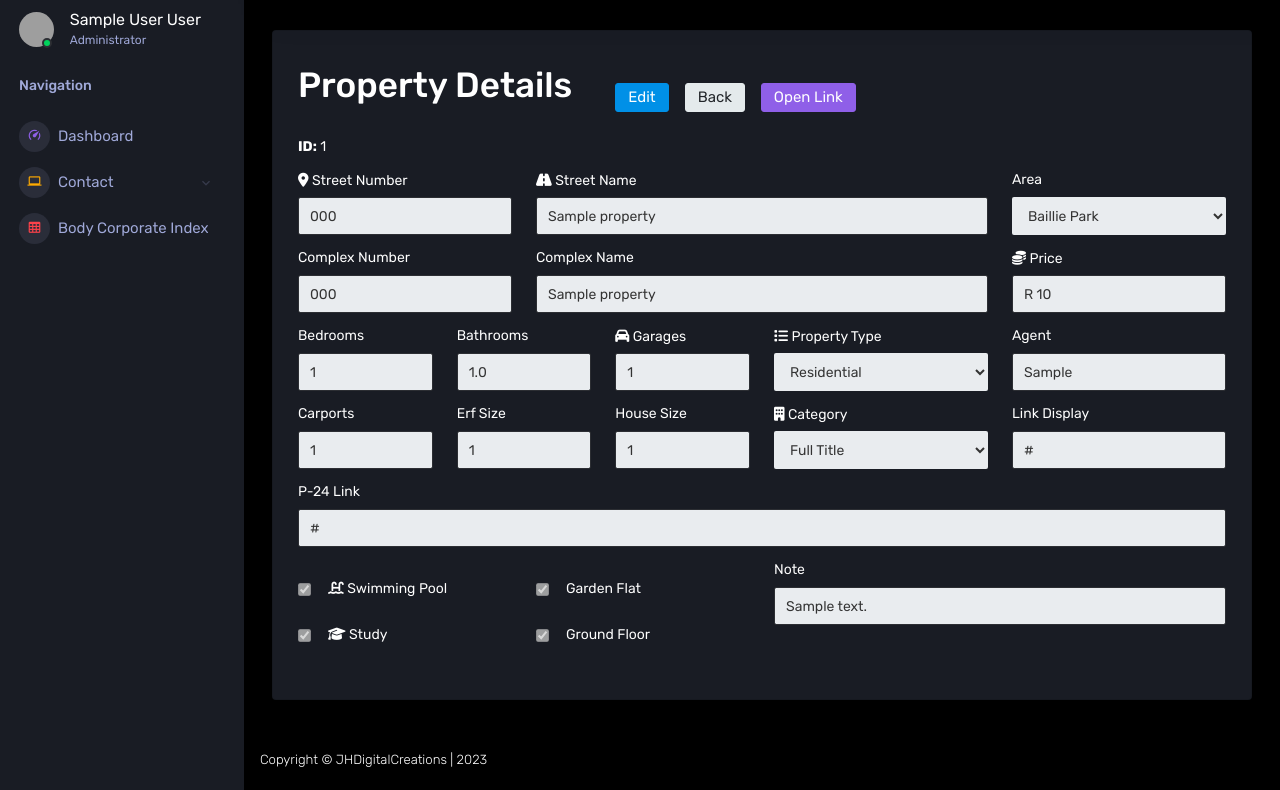
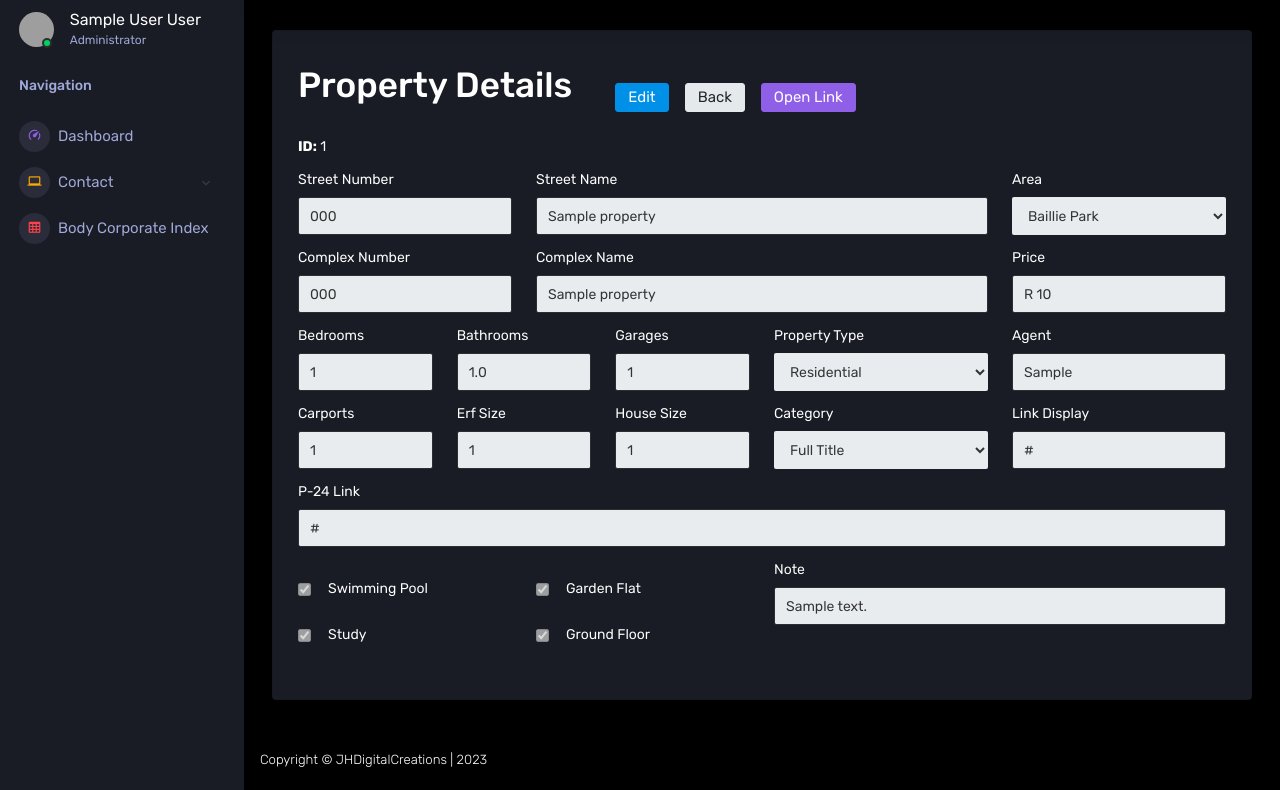
Before and after one commit to Click-BuySA/Click-Buy, a Flask app: page /view_property/1 in a window 1280 px wide. Shown: the part 70-860 px from the top of the page. Run offline with Flask 3, Linux system fonts and the light colour scheme; the visitor is signed in with stand-in values (Sample User, id 1); tables that the repository leaves empty hold one stand-in row (values such as "Sample post"); some libraries are stand-ins or nearby versions; grey boxes are pictures that could not be loaded.

Commit message:
Version 2.1.1 Hotfix

```diff
--- a/app.py
+++ b/app.py
@@ -411,7 +411,7 @@ def dashboard():
         # Combine all filter clauses using AND
         if filter_clauses:
             query = query.filter(and_(*filter_clauses))
-            print('Query: ',query)
+            print('Query: ', query)
 
         return query
 
@@ -489,8 +489,8 @@ def dashboard():
                                    'prop_type_filter'),
                                prop_category_filter=filters.get(
                                    'prop_category_filter'),
-                                carports_filter=filters.get('carports_filter'),
-                                agent_filter=filters.get('agent_filter'),
+                               carports_filter=filters.get('carports_filter'),
+                               agent_filter=filters.get('agent_filter'),
                                get_filtered_params=get_filtered_params,
                                pagination_html=paginationHTML)
     else:
@@ -556,9 +556,12 @@ def update_property(property_id):
             property.carports = int(
                 carports) if carports else None if carports != '' else None
             property.agent = request.form.get('agent')
-            property.floor_area = request.form.get('floor_area')
-            property.stand_area = request.form.get('stand_area')
-            property.note=request.form.get('note')
+            property.floor_area = int(request.form.get(
+                'floor_area')) if request.form.get('floor_area') else None
+            property.stand_area = int(request.form.get(
+                'stand_area')) if request.form.get('stand_area') else None
+
+            property.note = request.form.get('note')
 
             # Only commit changes if there are non-empty fields
             if any([
@@ -640,6 +643,8 @@ def add_property():
             bedrooms = int(bedrooms) if bedrooms.strip() else None
             bathrooms = int(bathrooms) if bathrooms.strip() else None
             carports = int(carports) if carports.strip() else None
+            floor_area = int(floor_area) if floor_area.strip() else None
+            stand_area = int(stand_area) if stand_area.strip() else None
 
             # Create a Property object and add it to the database
             new_property = Property(
@@ -1196,6 +1201,8 @@ def reset_password():
 # <------------------------------------------------------------------------------------------------------------------------------------------------------------------------>
 #                                                                       Generic Routes
 # <------------------------------------------------------------------------------------------------------------------------------------------------------------------------>
+
+
 @app.route('/<string:page_name>')
 def html_page(page_name):
     user = get_current_user_info()
--- a/templates/navbar.html
+++ b/templates/navbar.html
@@ -8,8 +8,6 @@
     <!-- plugins:css -->
     <link rel="stylesheet" href="{{ url_for('static', filename='assets/vendors/mdi/css/materialdesignicons.min.css') }}">
     <link rel="stylesheet" href="{{ url_for('static', filename='assets/vendors/css/vendor.bundle.base.css') }}">
-    <link rel="stylesheet" href="https://cdnjs.cloudflare.com/ajax/libs/font-awesome/5.15.3/css/all.min.css" integrity="sha384-KJ3o2DKtIkvYIK3UENzmM7KCkRr/rE9/Qpg6aAZGJwFDMVNA/GpGFF93hXpG5KkN" crossorigin="anonymous">
-
 
     <!-- endinject -->
     <!-- Plugin css for this page -->
--- a/templates/property_details.html
+++ b/templates/property_details.html
@@ -58,7 +58,7 @@
                             <div class="row">
                                 <div class="col-md-4">
                                     <div class="form-group">
-                                        <label for="street_number"><i class="fa-solid fa-location-dot"></i> Street
+                                        <label for="street_number">Street
                                             Number</label>
                                         <input type="text" class="form-control" id="street_number" name="street_number"
                                             value="{{ property.street_number or '' }}" disabled>
@@ -66,7 +66,7 @@
                                 </div>
                                 <div class="col-md-8">
                                     <div class="form-group">
-                                        <label for="street_name"><i class="fa-solid fa-road"></i> Street Name</label>
+                                        <label for="street_name">Street Name</label>
 
                                         <input type="text" class="form-control" id="street_name" name="street_name"
                                             value="{{ property.street_name or '' }}" disabled>
@@ -121,9 +121,9 @@
                             </div>
 
                             <div class="form-group">
-                                <label for="price"><i class="fa fa-coins"></i> Price</label>
+                                <label for="price">Price</label>
                                 <input type="text" class="form-control" id="price" name="price"
-                                    value="{{ property.price }}" disabled>
+                                    value="{{ property.price }}" disabled required>
                             </div>
                         </div>
                     </div>
@@ -150,7 +150,7 @@
                                 </div>
                                 <div class="col-4">
                                     <div class="form-group">
-                                        <label for="garages"><i class="fa fa-car"></i> Garages</label>
+                                        <label for="garages">Garages</label>
                                         <input type="number" class="form-control" id="garages" name="garages"
                                             value="{{ property.garages }}" disabled>
                                     </div>
@@ -167,14 +167,14 @@
                                 <div class="col-4">
                                     <div class="form-group">
                                         <label for="carports">Erf Size</label>
-                                        <input type="text" class="form-control" id="stand_area" name="stand_area"
+                                        <input type="number" class="form-control" id="stand_area" name="stand_area"
                                             value="{{ property.stand_area or 0 }}" disabled>
                                     </div>
                                 </div>
                                 <div class="col-4">
                                     <div class="form-group">
                                         <label for="carports">House Size</label>
-                                        <input type="text" class="form-control" id="floor_area" name="floor_area"
+                                        <input type="number" class="form-control" id="floor_area" name="floor_area"
                                             value="{{ property.floor_area or 0 }}" disabled>
                                     </div>
                                 </div>
@@ -184,7 +184,7 @@
                         <!--------------------------- Property Types & Categories --------------------------->
                         <div class="col-md-3 col-sm-12">
                             <div class="form-group">
-                                <label for="prop_type"><i class="fa fa-list"></i> Property Type</label>
+                                <label for="prop_type">Property Type</label>
                                 <select class="form-control" id="prop_type" name="prop_type"
                                     value="{{ property.prop_type or '' }}" disabled>
                                     <option value="Residential" {% if property.prop_type=='Residential' %}selected{%
@@ -199,7 +199,7 @@
                                 </select>
                             </div>
                             <div class="form-group">
-                                <label for="prop_category"><i class="fa-solid fa-building"></i> Category</label>
+                                <label for="prop_category">Category</label>
                                 <select class="form-control" id="prop_category" name="prop_category" disabled>
                                     <option value="Full Title" {% if property.prop_category=='Full Title' %}selected{%
                                         endif %}>Full Title</option>
@@ -245,8 +245,7 @@
                                         <input type="checkbox" class="form-check-input" id="swimming_pool"
                                             name="swimming_pool" {% if property.swimming_pool %}checked{% endif %}
                                             disabled>
-                                        <label class="form-check-label" for="swimming_pool"> <i
-                                                class="fa-solid fa-water-ladder"></i> Swimming Pool</label>
+                                        <label class="form-check-label" for="swimming_pool">Swimming Pool</label>
                                     </div>
                                 </div>
                                 <div class="col-6">
@@ -263,8 +262,7 @@
                                     <div class="form-check">
                                         <input type="checkbox" class="form-check-input" id="study" name="study" {% if
                                             property.study %}checked{% endif %} disabled>
-                                        <label class="form-check-label" for="study"><i
-                                                class="fa-solid fa-graduation-cap"></i> Study</label>
+                                        <label class="form-check-label" for="study">Study</label>
                                     </div>
                                 </div>
                                 <div class="col-6">
@@ -300,12 +298,11 @@
 {% endblock %}
 {% block additional_scripts %}
 <script src="{{ url_for('static', filename='assets/js/AutoNumeric.min.js') }}"></script>
+
 <script>
     function goBack() {
         window.history.back();
     }
-</script>
-<script>
     PriceAutoNumeric = new AutoNumeric('#price', {
         currencySymbol: 'R ',
         currencySymbolPlacement: AutoNumeric.options.currencySymbolPlacement.prefix,
```
Also changed, not shown: templates/add_property.html (+19 -4 lines).
